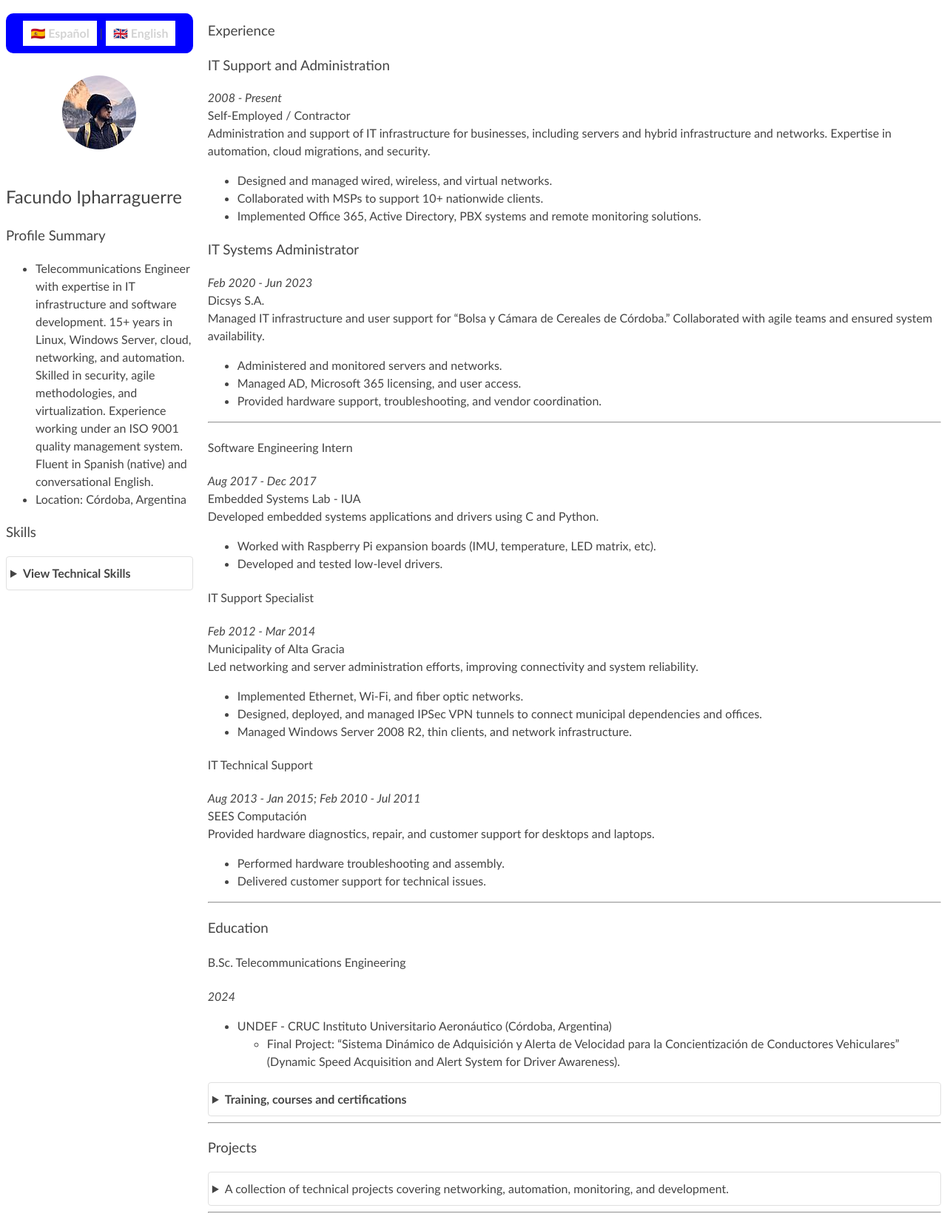
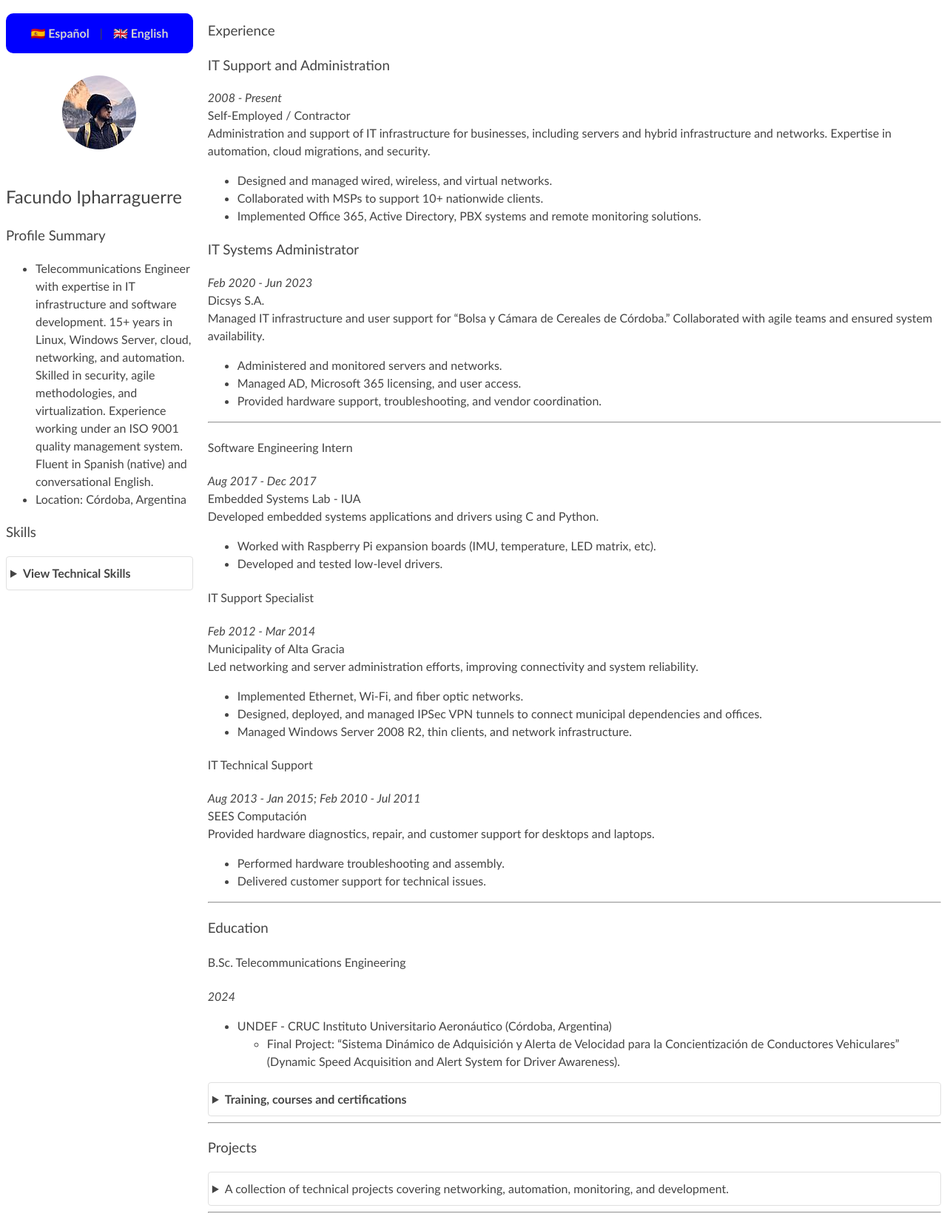
Before and after one commit to fipharraguerre/cv-homepage, a Jekyll site: the page built from index_en.md, in a window 1280 px wide. Shown: the whole page at 74% size. Built offline with Jekyll 4.4.1, drawn with Linux system fonts in a browser that asks for light colours.

Commit message:
css file fixes

```diff
--- a/assets/style.css
+++ b/assets/style.css
@@ -1,18 +1,14 @@
 * {
-	background-color: #fff;
 	color: #444;
-	font-family: "Trebuchet MS", "Arial", sans-serif;
-	font-feature-settings: "'liga' 1";
+	font-family: "Trebuchet MS", Arial, sans-serif;
+	font-feature-settings: "liga" 1;
 	font-kerning: auto;
 	font-weight: 400;
-	letter-spacing: 0;
 	line-height: 1.5em;
-	word-spacing: 0;
 }
 
 .container {
     display: flex;
-    flex-direction: row;
     align-items: flex-start;
 }
 
@@ -22,31 +18,30 @@
 }
 
 .sidebar img {
-    margin-top: 20px;
-    margin-bottom: 20px;
+    margin: 20px 0;
 }
 
 .content {
-    flex: 1; /* Takes remaining space */
-    padding-left: 20px; /* Adds space on the left */
-    box-sizing: border-box; /* Ensures padding is included in the width */
+    flex: 1;
+    padding-left: 20px;
+    box-sizing: border-box;
 }
 
-/* Responsive: Move sidebar above content on small screens */
-@media (max-width: 768px) { /* Adjusts for smaller screens */
+/* Responsive: Stack sidebar above content */
+@media (max-width: 768px) {
     .container {
-        flex-direction: column; /* Stack items vertically */
+        flex-direction: column;
     }
 
     .sidebar {
-        width: 100%; /* Full width */
+        width: 100%;
         text-align: left;
     }
 }
 
 #language-switch {
     text-align: center;
-    background-color: blue;
+    background: blue;
     border-radius: 10px;
     padding: 10px;
     margin: 10px auto;
@@ -54,10 +49,10 @@
 
 #language-switch a {
     color: lightgray;
+    font-weight: bold;
     text-decoration: none;
-    font-weight: bold;
+    padding: 5px 10px;
     display: inline-block;
-    padding: 5px 10px;
 }
 
 #language-switch a:hover {
@@ -77,11 +72,6 @@ details > summary {
     padding: 5px 0;
 }
 
-details > ul {
-  margin-left: 10px;
+details ul {
+    margin: 5px 10px;
 }
-
-details ul ul {
-  margin-top: 5px;
-  margin-bottom: 10px;
-}
```
Lines whose indentation alone changed are shown as unchanged.
